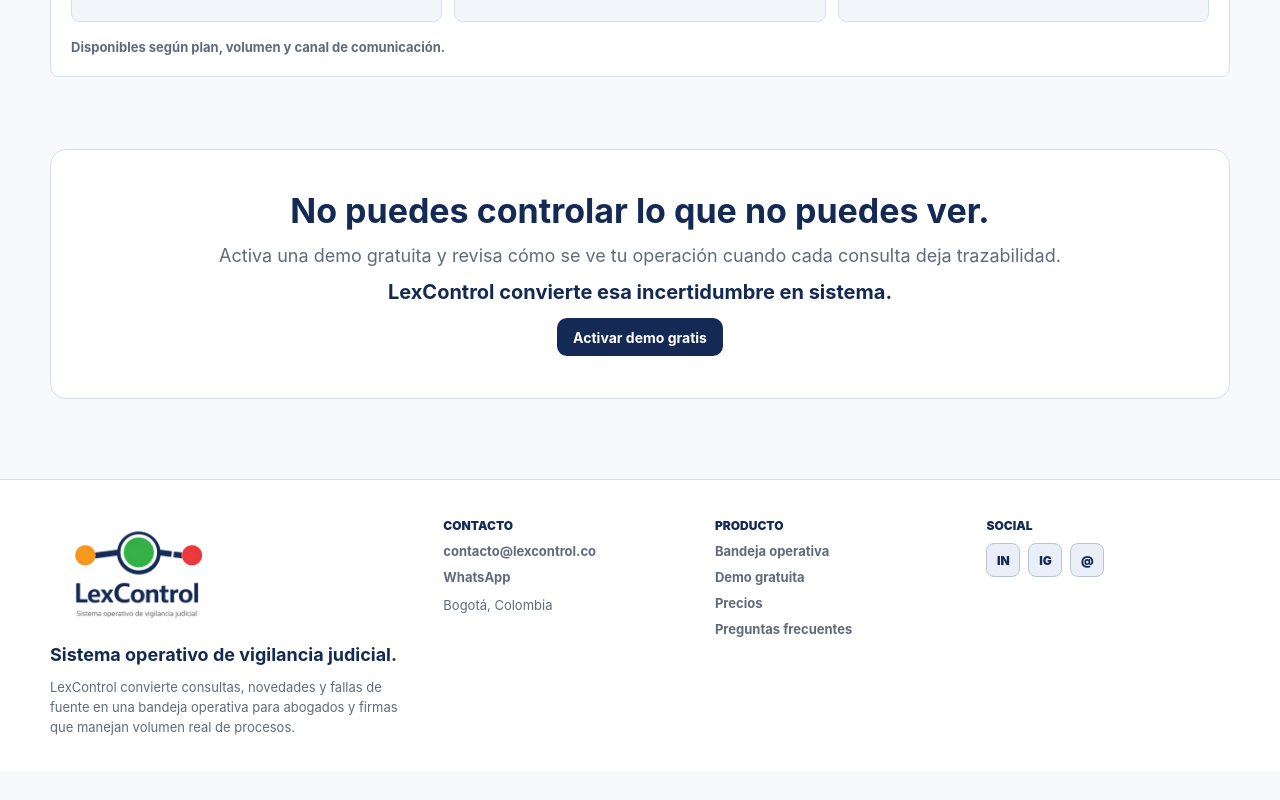
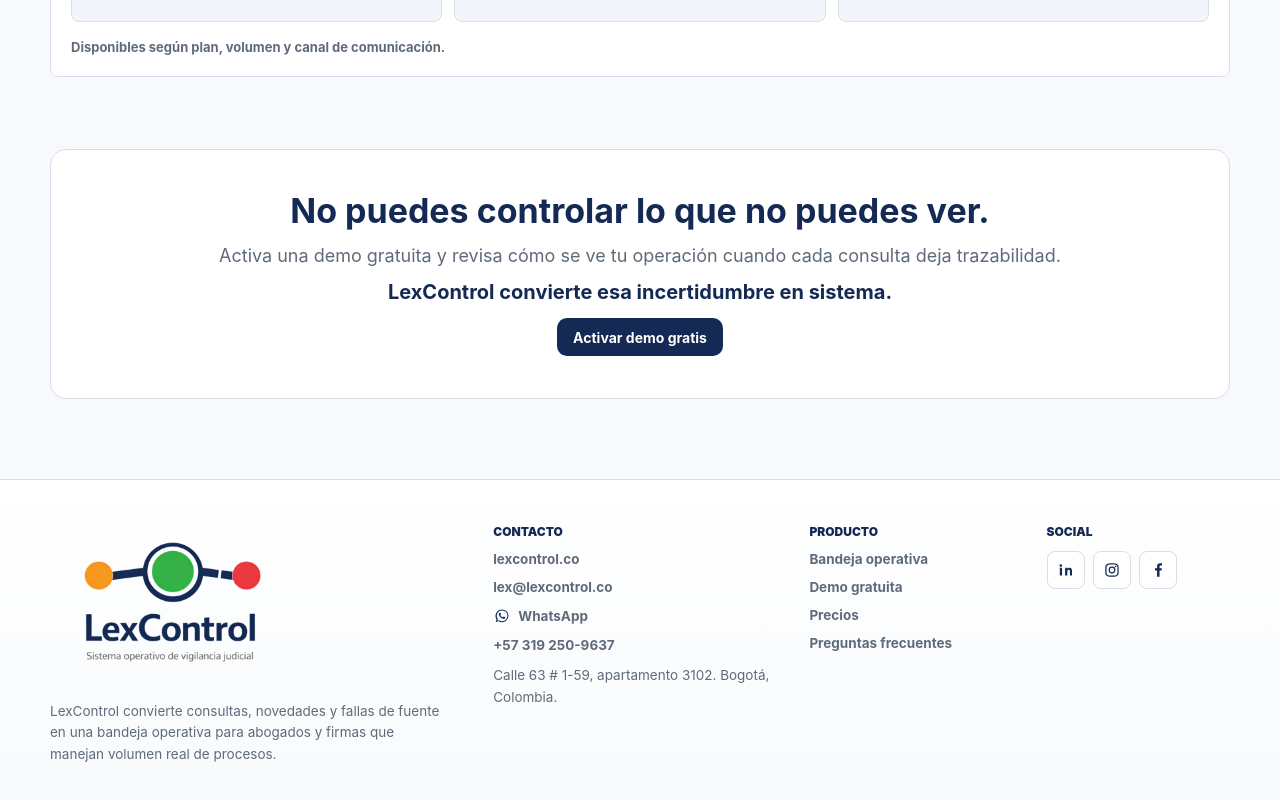
Before and after one commit to villalbajuan-maker/legal-tech, a React (Vite) app in the folder apps/web/: page / in a window 1280 px wide. Shown: the part 5614-6414 px from the top of the page. Before the commit the page ends 6385 px from the top, so only its background shows below. Built offline with nearby package versions, Linux system fonts and the light colour scheme.

Commit message:
Refine landing footer layout

```diff
--- a/apps/web/src/main.tsx
+++ b/apps/web/src/main.tsx
@@ -44,6 +44,40 @@
   role: "user" | "lex";
   content: string;
 };
+
+type SocialIconName = "whatsapp" | "linkedin" | "instagram" | "facebook";
+
+function SocialIcon({ name }: { name: SocialIconName }) {
+  if (name === "whatsapp") {
+    return (
+      <svg viewBox="0 0 24 24" aria-hidden="true">
+        <path d="M12.04 3.25a8.63 8.63 0 0 0-7.42 13.05l-1.02 3.72 3.82-1a8.61 8.61 0 0 0 4.62 1.33h.01a8.55 8.55 0 0 0 6.1-2.53 8.58 8.58 0 0 0 2.53-6.1 8.64 8.64 0 0 0-8.64-8.47Zm.01 15.62h-.01a7.15 7.15 0 0 1-3.65-1l-.26-.15-2.27.6.61-2.22-.17-.28a7.14 7.14 0 1 1 5.75 3.05Zm3.92-5.35c-.21-.11-1.27-.63-1.47-.7-.2-.08-.34-.11-.48.1-.14.22-.56.7-.69.84-.13.14-.25.16-.47.05-.22-.11-.92-.34-1.75-1.08a6.6 6.6 0 0 1-1.21-1.51c-.13-.22-.01-.34.1-.44.1-.1.22-.25.33-.38.11-.13.14-.22.22-.36.07-.15.03-.27-.02-.38-.05-.11-.48-1.17-.66-1.6-.17-.42-.35-.36-.48-.37h-.41c-.15 0-.38.05-.58.27-.2.22-.76.74-.76 1.8 0 1.05.78 2.08.89 2.22.11.14 1.53 2.33 3.7 3.27.52.22.92.35 1.24.45.52.16.99.14 1.36.08.41-.06 1.27-.52 1.45-1.02.18-.5.18-.93.13-1.02-.05-.09-.2-.14-.41-.25Z" />
+      </svg>
+    );
+  }
+
+  if (name === "linkedin") {
+    return (
+      <svg viewBox="0 0 24 24" aria-hidden="true">
+        <path d="M6.7 19.25H3.75V9.1H6.7v10.15ZM5.23 7.74A1.73 1.73 0 1 1 5.24 4.3a1.73 1.73 0 0 1-.01 3.45Zm15.02 11.51h-2.94v-4.94c0-1.18-.02-2.69-1.64-2.69-1.64 0-1.89 1.28-1.89 2.6v5.03h-2.94V9.1h2.82v1.39h.04c.39-.74 1.35-1.53 2.78-1.53 2.98 0 3.52 1.96 3.52 4.5v5.79h.25Z" />
+      </svg>
+    );
+  }
+
+  if (name === "instagram") {
+    return (
+      <svg viewBox="0 0 24 24" aria-hidden="true">
+        <path d="M12 7.45a4.55 4.55 0 1 0 0 9.1 4.55 4.55 0 0 0 0-9.1Zm0 7.5a2.95 2.95 0 1 1 0-5.9 2.95 2.95 0 0 1 0 5.9Zm5.8-7.68a1.06 1.06 0 1 1-2.12 0 1.06 1.06 0 0 1 2.12 0Zm3.02 1.08c-.07-1.43-.39-2.7-1.44-3.74-1.04-1.05-2.31-1.37-3.74-1.44-1.48-.08-5.9-.08-7.38 0-1.42.07-2.69.39-3.74 1.43-1.05 1.05-1.37 2.32-1.44 3.75-.08 1.48-.08 5.9 0 7.38.07 1.43.39 2.7 1.44 3.74 1.05 1.05 2.32 1.37 3.74 1.44 1.48.08 5.9.08 7.38 0 1.43-.07 2.7-.39 3.74-1.44 1.05-1.04 1.37-2.31 1.44-3.74.08-1.48.08-5.9 0-7.38Zm-1.9 8.97a3 3 0 0 1-1.69 1.69c-1.17.46-3.95.35-5.23.35s-4.06.1-5.23-.35a3 3 0 0 1-1.69-1.69c-.46-1.17-.35-3.95-.35-5.23s-.1-4.06.35-5.23a3 3 0 0 1 1.69-1.69c1.17-.46 3.95-.35 5.23-.35s4.06-.1 5.23.35a3 3 0 0 1 1.69 1.69c.46 1.17.35 3.95.35 5.23s.11 4.06-.35 5.23Z" />
+      </svg>
+    );
+  }
+
+  return (
+    <svg viewBox="0 0 24 24" aria-hidden="true">
+      <path d="M14.05 21v-8.2h2.75l.41-3.2h-3.16V7.56c0-.92.26-1.55 1.58-1.55h1.69V3.15A22.2 22.2 0 0 0 14.86 3c-2.44 0-4.11 1.49-4.11 4.22V9.6H8v3.2h2.75V21h3.3Z" />
+    </svg>
+  );
+}
 
 const demoFeatures = [
   "Carga inicial de hasta 100 procesos",
@@ -1340,7 +1374,6 @@
       <footer className="siteFooter">
         <div className="footerBrand">
           <img src={logoUrl} alt="LexControl" />
-          <strong>Sistema operativo de vigilancia judicial.</strong>
           <p>
             LexControl convierte consultas, novedades y fallas de fuente en una
             bandeja operativa para abogados y firmas que manejan volumen real de procesos.
@@ -1348,9 +1381,14 @@
         </div>
         <div className="footerBlock">
           <span>Contacto</span>
-          <a href="mailto:contacto@lexcontrol.co">contacto@lexcontrol.co</a>
-          <a href="https://wa.me/573001234567">WhatsApp</a>
-          <p>Bogotá, Colombia</p>
+          <a href="https://lexcontrol.co">lexcontrol.co</a>
+          <a href="mailto:lex@lexcontrol.co">lex@lexcontrol.co</a>
+          <a className="footerIconLink" href="https://wa.me/573192509637" aria-label="Abrir WhatsApp de LexControl">
+            <SocialIcon name="whatsapp" />
+            WhatsApp
+          </a>
+          <a href="tel:+573192509637">+57 319 250-9637</a>
+          <p>Calle 63 # 1-59, apartamento 3102. Bogotá, Colombia.</p>
         </div>
         <div className="footerBlock">
           <span>Producto</span>
@@ -1362,9 +1400,15 @@
         <div className="footerBlock">
           <span>Social</span>
           <div className="socialLinks" aria-label="Redes sociales">
-            <a href="https://www.linkedin.com/" aria-label="LinkedIn">in</a>
-            <a href="https://www.instagram.com/" aria-label="Instagram">ig</a>
-            <a href="mailto:contacto@lexcontrol.co" aria-label="Correo">@</a>
+            <a href="https://www.linkedin.com/" aria-label="LinkedIn">
+              <SocialIcon name="linkedin" />
+            </a>
+            <a href="https://www.instagram.com/" aria-label="Instagram">
+              <SocialIcon name="instagram" />
+            </a>
+            <a href="https://www.facebook.com/" aria-label="Facebook">
+              <SocialIcon name="facebook" />
+            </a>
           </div>
         </div>
       </footer>
--- a/apps/web/src/styles.css
+++ b/apps/web/src/styles.css
@@ -1407,38 +1407,38 @@
 
 .siteFooter {
   display: grid;
-  grid-template-columns: minmax(280px, 1.5fr) repeat(3, minmax(150px, 1fr));
-  gap: 28px;
+  grid-template-columns: minmax(300px, 1.45fr) minmax(220px, 1fr) minmax(160px, 0.72fr) minmax(150px, 0.65fr);
+  gap: 34px;
   border-top: 1px solid var(--border);
-  padding: 38px max(32px, calc((100% - 1180px) / 2)) 34px;
-  background: #ffffff;
+  padding: 44px max(32px, calc((100% - 1180px) / 2)) 40px;
+  background:
+    linear-gradient(180deg, #ffffff 0%, #f8fafc 100%);
 }
 
 .footerBrand,
 .footerBlock {
   display: grid;
   align-content: start;
-  gap: 10px;
+  gap: 12px;
 }
 
 .footerBrand img {
   display: block;
-  width: 172px;
+  width: min(238px, 100%);
   height: auto;
-}
-
-.footerBrand strong {
-  color: var(--brand);
-  font-size: 18px;
-  line-height: 1.35;
 }
 
 .footerBrand p,
 .footerBlock p {
   margin: 0;
   color: var(--muted);
-  font-size: 13px;
-  line-height: 1.55;
+  font-size: 13.5px;
+  line-height: 1.6;
+}
+
+.footerBrand p {
+  max-width: 390px;
+  margin-top: 6px;
 }
 
 .footerBlock span {
@@ -1450,12 +1450,19 @@
 
 .footerBlock a {
   color: var(--muted);
-  font-size: 13px;
+  width: fit-content;
+  font-size: 13.5px;
   font-weight: 750;
 }
 
 .footerBlock a:hover {
   color: var(--brand);
+}
+
+.footerIconLink {
+  display: inline-flex;
+  align-items: center;
+  gap: 7px;
 }
 
 .socialLinks {
@@ -1463,18 +1470,37 @@
   gap: 8px;
 }
 
+.socialLinks a,
+.footerIconLink svg {
+  color: var(--brand);
+}
+
 .socialLinks a {
   display: inline-grid;
   place-items: center;
-  width: 34px;
-  height: 34px;
-  border: 1px solid var(--brand-border);
+  width: 38px;
+  height: 38px;
+  border: 1px solid var(--border);
   border-radius: 8px;
-  background: var(--brand-soft);
-  color: var(--brand);
-  font-size: 12px;
-  font-weight: 900;
-  text-transform: uppercase;
+  background: #ffffff;
+  transition:
+    border-color 160ms ease,
+    color 160ms ease,
+    transform 160ms ease;
+}
+
+.socialLinks a:hover {
+  border-color: rgba(7, 31, 74, 0.35);
+  color: var(--info);
+  transform: translateY(-1px);
+}
+
+.socialLinks svg,
+.footerIconLink svg {
+  display: block;
+  width: 18px;
+  height: 18px;
+  fill: currentColor;
 }
 
 .modalLayer {
```
